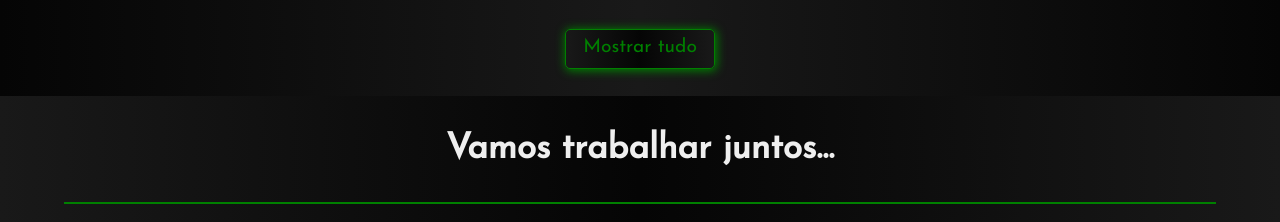
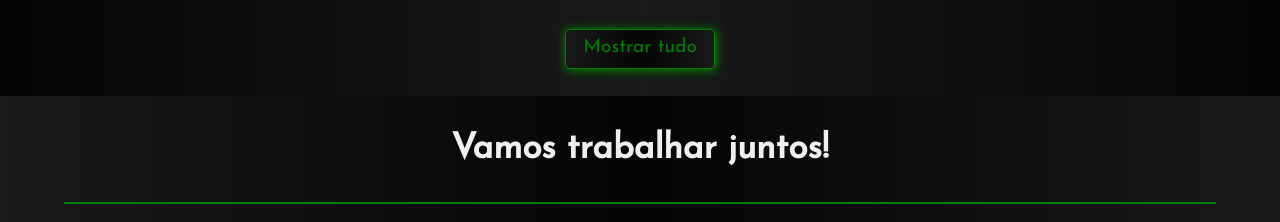
Before and after one commit to danilo-vinicius/Portifolio, a plain HTML site: page index.html in a window 1280 px wide. Shown: the part 2220-2442 px from the top of the page. Drawn offline with Linux system fonts and the light colour scheme.

Commit message:
Update index.html

```diff
--- a/index.html
+++ b/index.html
@@ -87,7 +87,7 @@
       </section>
       <section id="contact">
         <div class="contact-header">
-          <h3>Vamos trabalhar juntos...</h3>
+          <h3>Vamos trabalhar juntos!</h3>
           <hr>
         </div>
         <!--
```
